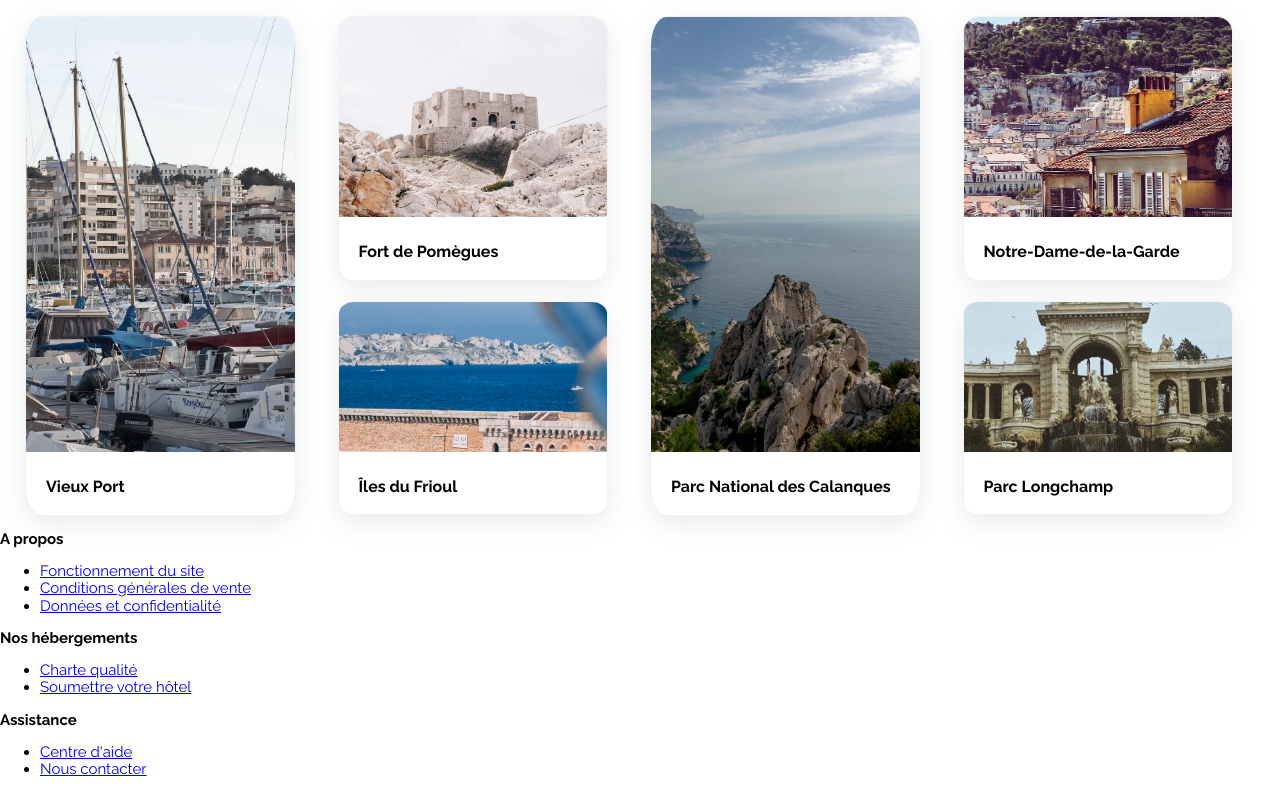
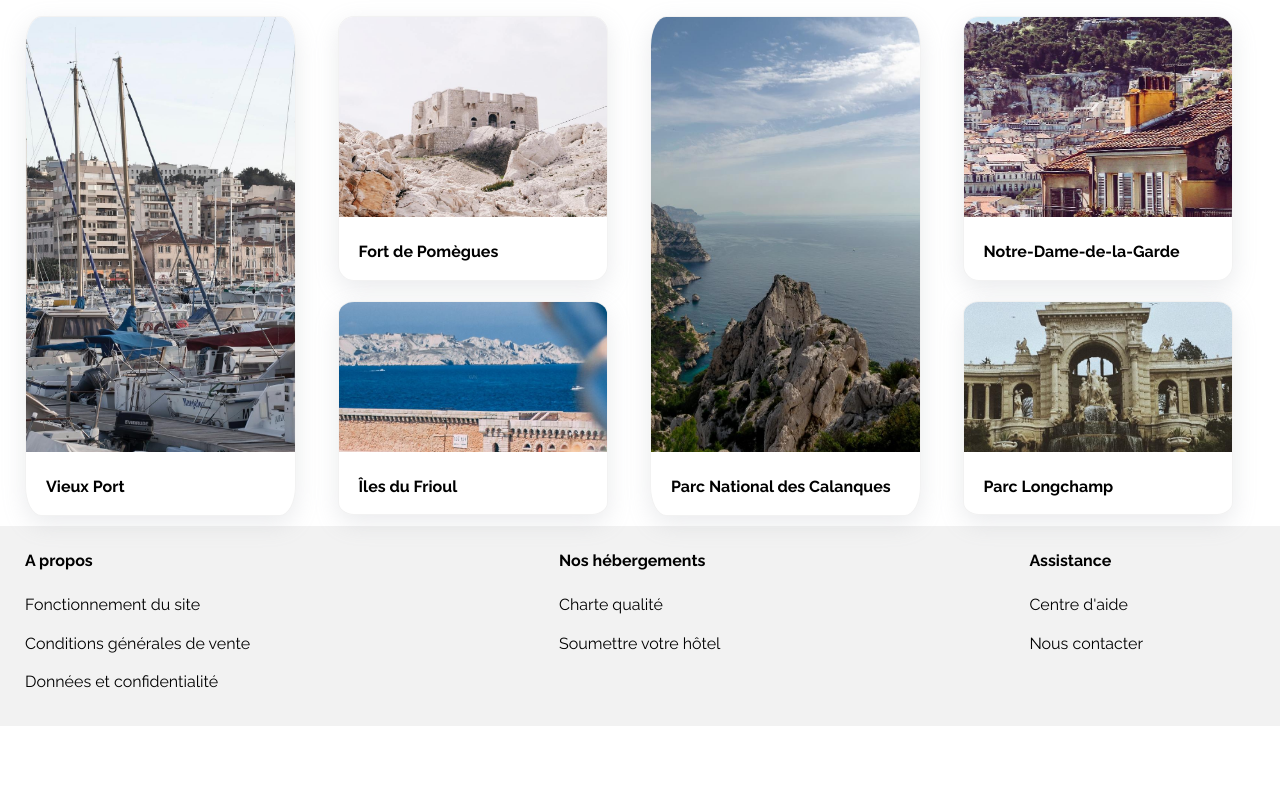
Before and after one commit to werner94fribourg/oc-projet-2, a website: page index.html in a window 1280 px wide. Shown: the part 1423-2216 px from the top of the page. After the commit the page ends 2149 px from the top, so only its background shows below. Drawn offline with Linux system fonts and the light colour scheme.

Commit message:
Footer decomposition

```diff
--- a/css/styles.css
+++ b/css/styles.css
@@ -436,6 +436,42 @@ h2 {
   left: 50%;
 }
 
+.footer__background {
+  background-color: #f2f2f2;
+}
+
+.footer {
+  padding: 10px 25px;
+  width: 100%;
+  max-width: 1168px;
+  display: flex;
+  flex-flow: row wrap;
+  justify-content: space-between;
+}
+
+.footer .footer__links {
+  display: inline-block;
+}
+
+.footer__links .links__header {
+  font-size: 16px;
+}
+
+.footer__links .links__list {
+  list-style-type: none;
+  padding-left: 0;
+}
+
+.links__list .links__list__item {
+  padding: 10px 0px;
+}
+
+.links__list .links__list__item a {
+  font-size: 16px;
+  color: black;
+  text-decoration: none;
+}
+
 @media screen and (min-width: 993px) {
   .list__content {
     position: relative;
@@ -599,6 +635,10 @@ h2 {
     width: 95%;
     padding: 1%;
   }
+  .footer .footer__links {
+    display: block;
+    width: 100%;
+  }
   @media screen and (min-width: 762px) {
     .block.block.block--1 .block__content .content__item {
       max-width: 330px;
--- a/index.html
+++ b/index.html
@@ -376,10 +376,11 @@
         </div>
       </section>
     </main>
+    <div class="footer__background">
       <footer class="footer">
         <div class="footer__links">
           <h3 class="links__header">A propos</h3>
-        <ul class="links_list">
+          <ul class="links__list">
             <li class="links__list__item">
               <a href="#">Fonctionnement du site</a>
             </li>
@@ -414,6 +415,7 @@
           </ul>
         </div>
       </footer>
+    </div>
     <script src="js/index.js"></script>
   </body>
 </html>
```
Lines whose indentation alone changed are shown as unchanged.
